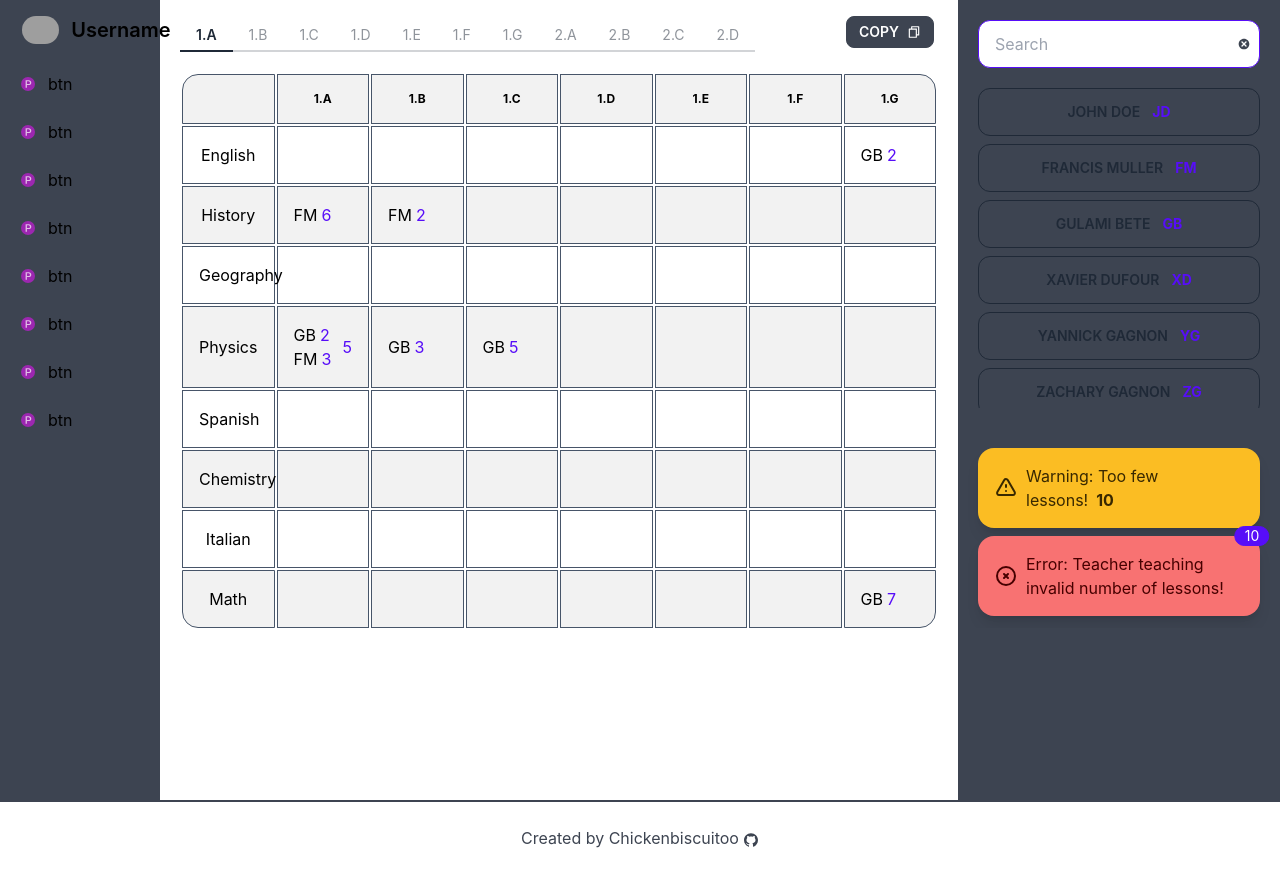
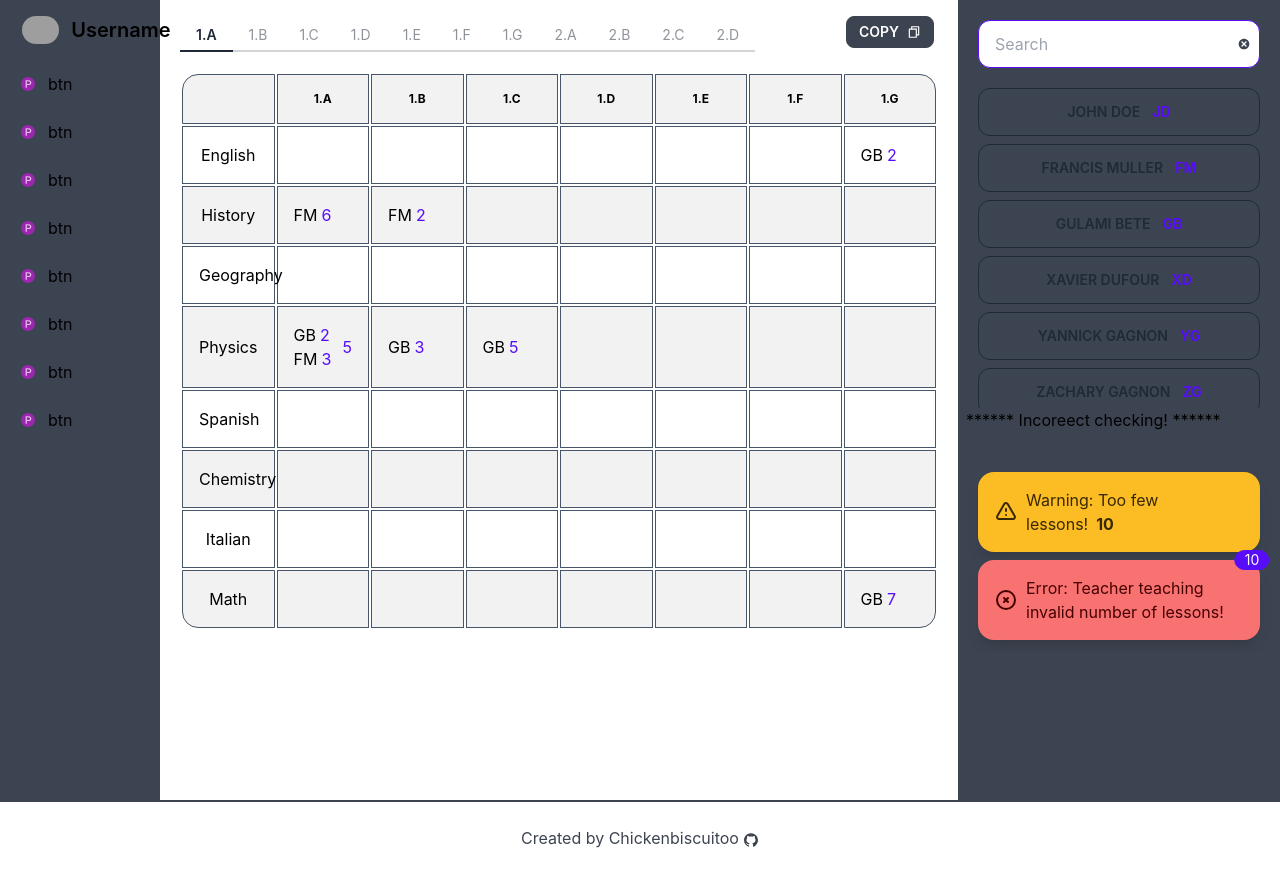
Before and after one commit to Chickenbiscuitoo/timetable-manager, a Next.js app: page /bindings in a window 1280 px wide. Built offline with nearby package versions, Linux system fonts and the light colour scheme; grey boxes are pictures that could not be loaded.

Commit message:
added warning

```diff
--- a/components/BindingsSideWorkspace.tsx
+++ b/components/BindingsSideWorkspace.tsx
@@ -13,6 +13,7 @@ const BindingsSideWorkspace: NextPage = () => {
 				<BindingsScrollMenu data={teachers} />
 			</div>
 			<div>
+				****** Incoreect checking! ******
 				<Checking />
 			</div>
 		</div>
```
